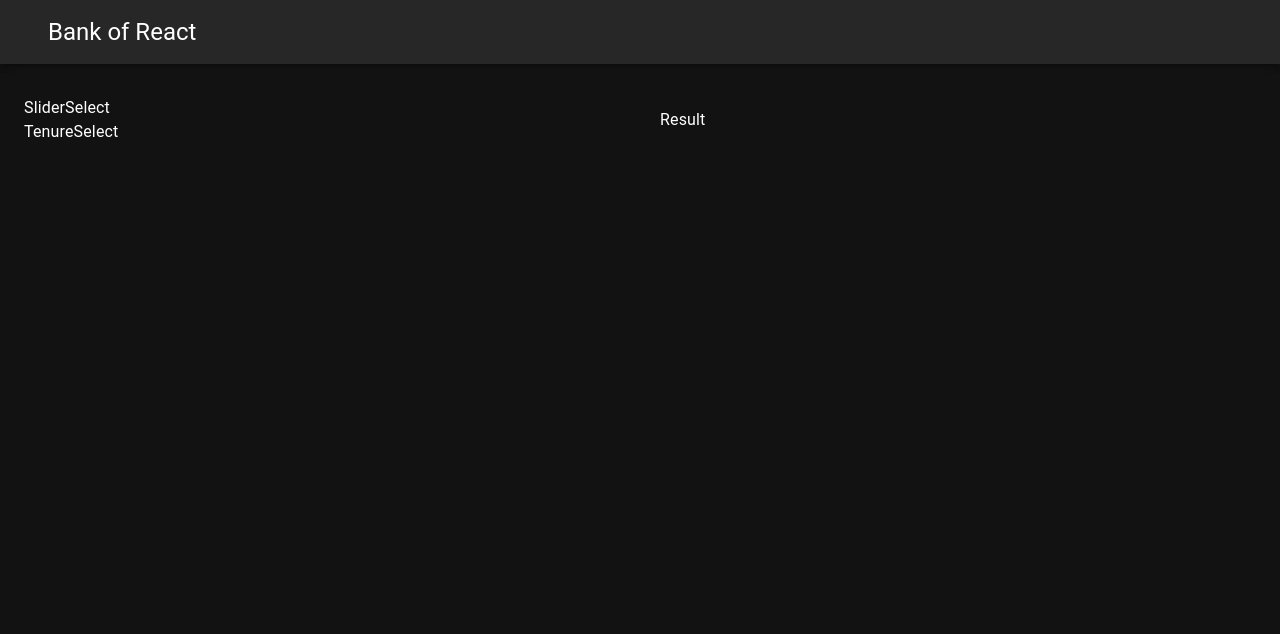
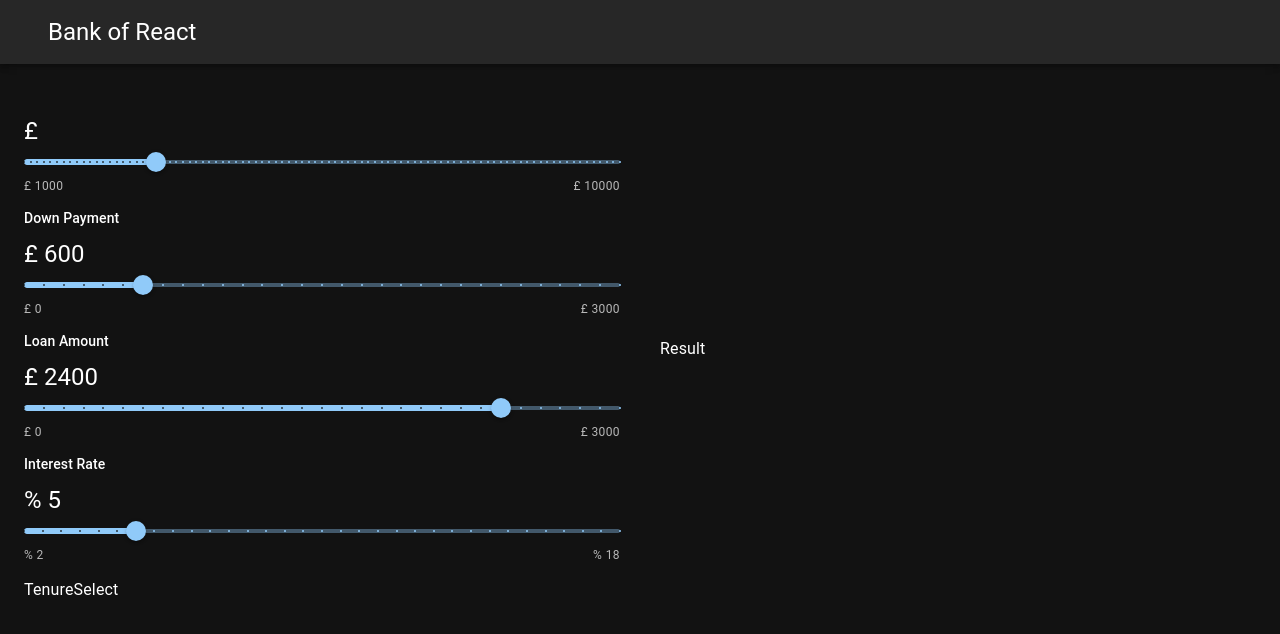
Before and after one commit to rlclare92/mortgageCalculator, a React (Create React App) app: page / in a window 1280 px wide. Shown: the top 634 px of the page. Built offline with nearby package versions, Linux system fonts and the light colour scheme.

Commit message:
Setting-up the slider bars.

```diff
--- a/src/App.js
+++ b/src/App.js
@@ -8,13 +8,23 @@ import TenureSelect from "./Components/TenureSelect";
 
 function App() {
 
+  const [data, setData] = useState({
+    homeValue: 3000,
+    downPayment: 3000 * 0.2,
+    loanAmount: 3000 * 0.8,
+    loanTerm: 5,
+    interestRate: 5
+  })
+
   return (
     <div className="App">
       <Navbar />
       <Container maxWidth="xl" sx={{marginTop:4}}>
         <Grid container spacing={5} alignItems="center">
           <Grid item xs={12} md={6}>
-            <SliderSelect />
+
+            <SliderSelect data={data} setData={setData}/>
+
             <TenureSelect />
           </Grid>
           <Grid item xs={12} md={6}>
--- a/src/Components/Common/SliderComponet.js
+++ b/src/Components/Common/SliderComponet.js
@@ -1,18 +1,48 @@
-import React from 'react'
+import React from "react";
+import Slider from "@mui/material/Slider";
+import { Typography } from "@mui/material";
+import { Stack } from "@mui/system";
 
-function SliderComponet() {
+const SliderComponent = ({
+  defaultValue,
+  min,
+  max,
+  label,
+  unit,
+  onChange,
+  amount,
+  value,
+  steps,
+}) => {
   return (
-    <div>SliderComponet</div>
-// label
-// min
-// max
-// defaultValue
-// unit
-// value
-// steps
-// amount
-// onChange
-  )
-}
+    <Stack my={1.4}>
+      <Stack gap={1}>
+        <Typography variant="subtitle2">{label}</Typography>
+        <Typography variant="h5">
+          {unit} {amount}
+        </Typography>
+      </Stack>
+      <Slider
+        min={min}
+        max={max}
+        defaultValue={defaultValue}
+        aria-label="Default"
+        valueLabelDisplay="auto"
+        onChange={onChange}
+        value={value}
+        marks
+        step={steps}
+      />
+      <Stack direction="row" justifyContent="space-between">
+        <Typography variant="caption" color="text.secondary">
+          {unit} {min}
+        </Typography>
+        <Typography variant="caption" color="text.secondary">
+          {unit} {max}
+        </Typography>
+      </Stack>
+    </Stack>
+  );
+};
 
-export default SliderComponet
+export default SliderComponent;
--- a/src/Components/SliderSelect.js
+++ b/src/Components/SliderSelect.js
@@ -1,9 +1,82 @@
-import React from 'react'
+import React from "react";
+import SliderComponent from "./Common/SliderComponet";
 
-function SliderSelect() {
+const SliderSelect = ({ data, setData }) => {
+  const bank_limit = 10000;
+
   return (
-    <div>SliderSelect</div>
-  )
-}
+    <div>
+      <SliderComponent
+        onChange={(e, value) => {
+          setData({
+            ...data,
+            homeValue: value.toFixed(0),
+            downPayment: (0.2 * value).toFixed(0),
+            loanAmount: (0.8 * value).toFixed(0),
+          });
+        }}
+        defaultValue={data.homeValue}
+        min={1000}
+        max={bank_limit}
+        steps={100}
+        unit="£"
+        value={data.homeValue}
+      />
 
-export default SliderSelect
+      <SliderComponent
+        onChange={(e, value) =>
+          setData({
+            ...data,
+            downPayment: value.toFixed(0),
+            loanAmount: (data.homeValue - value).toFixed(0),
+          })
+        }
+        defaultValue={data.downPayment}
+        min={0}
+        max={data.homeValue}
+        steps={100}
+        unit="£"
+        amount={data.downPayment}
+        label="Down Payment"
+        value={data.downPayment}
+      />
+
+      <SliderComponent
+        onChange={(e, value) =>
+          setData({
+            ...data,
+            loanAmount: value.toFixed(0),
+            downPayment: (data.homeValue - value).toFixed(0),
+          })
+        }
+        defaultValue={data.loanAmount}
+        min={0}
+        max={data.homeValue}
+        steps={100}
+        unit="£"
+        amount={data.loanAmount}
+        label="Loan Amount"
+        value={data.loanAmount}
+      />
+
+      <SliderComponent
+        onChange={(e, value) =>
+          setData({
+            ...data,
+            interestRate: value,
+          })
+        }
+        defaultValue={data.interestRate}
+        min={2}
+        max={18}
+        steps={0.5}
+        unit="%"
+        amount={data.interestRate}
+        label="Interest Rate"
+        value={data.interestRate}
+      />
+    </div>
+  );
+};
+
+export default SliderSelect;
```
